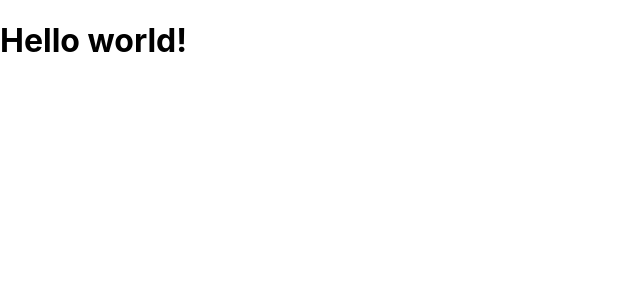
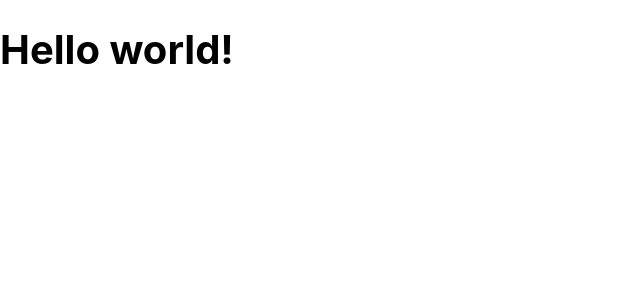
Before and after one commit to v1ktorbro/maximum, a React (Create React App) app: page / in a window 1280 px wide. Shown: the top 300 px of the page, without its empty margins (0-640 px from the left). Built offline with nearby package versions, Linux system fonts and the light colour scheme.

Commit message:
feat(index): connect normilize.css

```diff
--- a/src/index.css
+++ b/src/index.css
@@ -1,3 +1,5 @@
+@import url('./vendor/normalize.css');
+
 body {
   margin: 0;
   font-family: -apple-system, BlinkMacSystemFont, 'Segoe UI', 'Roboto', 'Oxygen',
```
